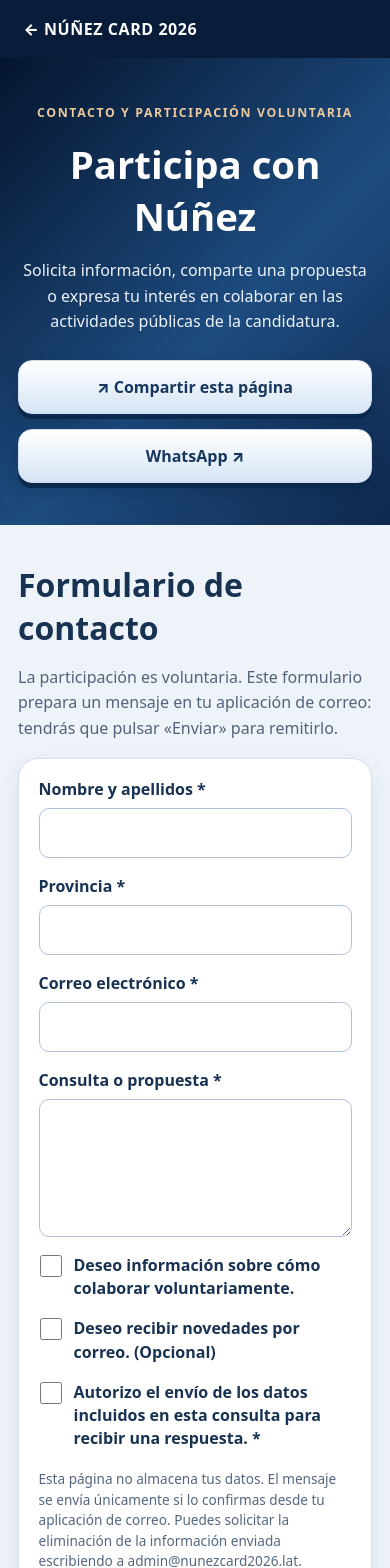
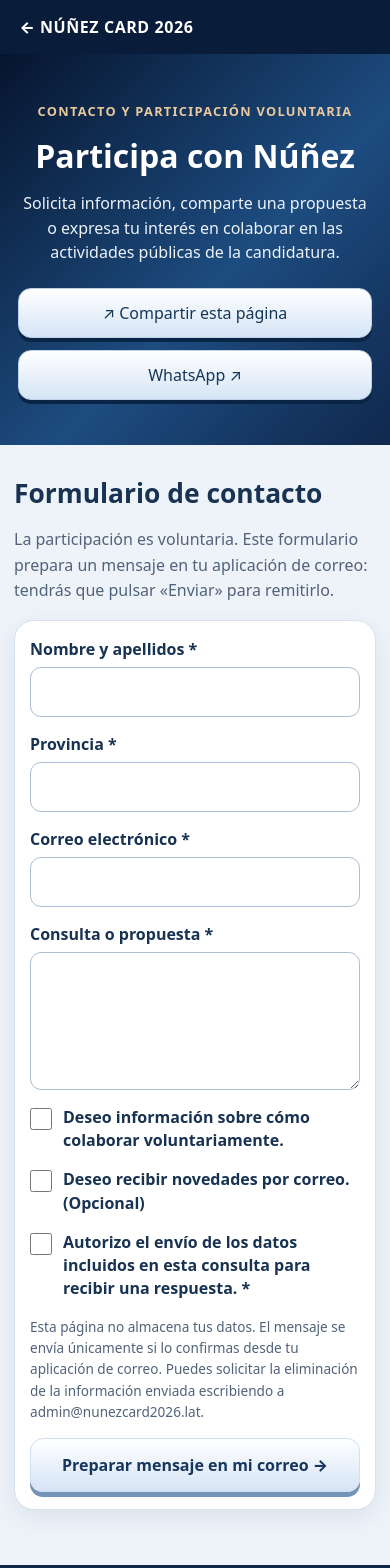
Before and after one commit to admin-valia-netizen/nunez-card-2026, a Next.js app: page /participa in a window 390 px wide. Shown: the top 1568 px of the page. Built offline with nearby package versions, Linux system fonts and the light colour scheme.

Commit message:
Fix Participa form mobile overflow and restore responsive card styling

```diff
--- a/app/globals.css
+++ b/app/globals.css
@@ -77,3 +77,28 @@
 .participa-check{display:flex;align-items:flex-start;gap:11px;font-weight:600;line-height:1.45}.participa-check input{width:22px;height:22px;flex:none;accent-color:#204f88;margin:1px}
 .participa-disclaimer{font-size:.85rem;color:#546780;line-height:1.5;margin:2px 0}.participa-submit{width:100%;box-shadow:0 5px 0 #7493b8}
 @media(max-width:550px){.participa-hero{padding:42px 18px}.participa-share button,.participa-share a{width:100%;text-align:center;justify-content:center}}
+
+/* Corrección móvil: formulario Participa contenido dentro del ancho de pantalla */
+.participa-page,.participa-page *{box-sizing:border-box}
+.participa-page{width:100%;max-width:100%;overflow-x:hidden}
+.participa-top{padding:16px 5%;background:#091d3a}
+.participa-top a{color:#fff}
+.participa-hero{padding:45px 18px;background:linear-gradient(135deg,#06152e,#1d4c80 57%,#10284d);color:#fff;text-align:center}
+.participa-hero>span{color:#e9c99d;font-size:.8rem;font-weight:850;letter-spacing:.1em}
+.participa-hero h1{font-size:clamp(2rem,8vw,3.6rem);line-height:1.12;margin:17px 0}
+.participa-hero p{max-width:640px;margin:0 auto 23px;color:#ecf2fa;line-height:1.55}
+.participa-share{display:flex;flex-wrap:wrap;justify-content:center;gap:12px}
+.participa-share button,.participa-share a{display:inline-flex;align-items:center;justify-content:center;border-radius:13px;background:linear-gradient(#fff,#d5e4f5);color:#153758;padding:13px 17px;border:1px solid #bed1e7;font-weight:800;box-shadow:0 4px 0 #092444;font:inherit;cursor:pointer;text-align:center}
+.participa-content{max-width:780px;width:100%;margin:0 auto;padding:32px 16px 60px}
+.participa-content h2{font-size:clamp(1.65rem,6vw,2.2rem);margin:0 0 12px}
+.participa-content>p{line-height:1.6}
+.participa-form{display:grid;grid-template-columns:minmax(0,1fr);gap:16px;width:100%;min-width:0;background:#fff;border:1px solid #d5e0ed;border-radius:20px;padding:clamp(16px,4vw,30px);box-shadow:0 8px 25px #17365e16}
+.participa-form>label:not(.participa-check){display:flex;flex-direction:column;align-items:stretch;gap:7px;min-width:0;width:100%;font-weight:750}
+.participa-form input:not([type="checkbox"]),.participa-form textarea{display:block;width:100%;max-width:100%;min-width:0;border:1px solid #adbed4;border-radius:11px;padding:13px;font:inherit;background:#fff;color:#182d49}
+.participa-form textarea{resize:vertical}
+.participa-check{display:flex;align-items:flex-start;gap:11px;width:100%;min-width:0;line-height:1.45}
+.participa-check input[type="checkbox"]{flex:0 0 22px;width:22px;height:22px;margin:2px 0 0}
+.participa-check span{flex:1;min-width:0}
+.participa-disclaimer{font-size:.85rem;line-height:1.55;color:#51627a;margin:0}
+.participa-submit{width:100%;max-width:100%;padding:15px 12px;border-radius:13px;white-space:normal}
+@media(max-width:550px){.participa-share button,.participa-share a{width:100%}.participa-content{padding:30px 14px 55px}.participa-form{padding:17px 15px}}
```
